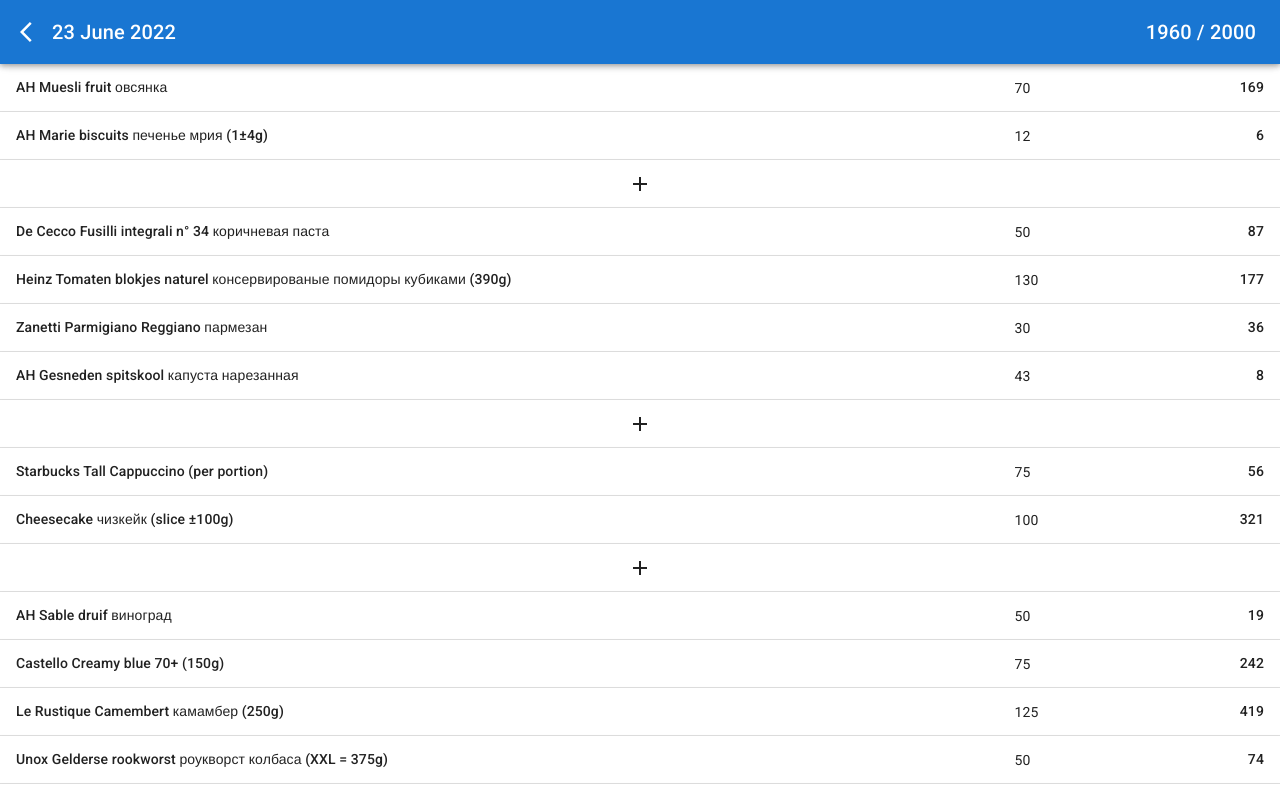
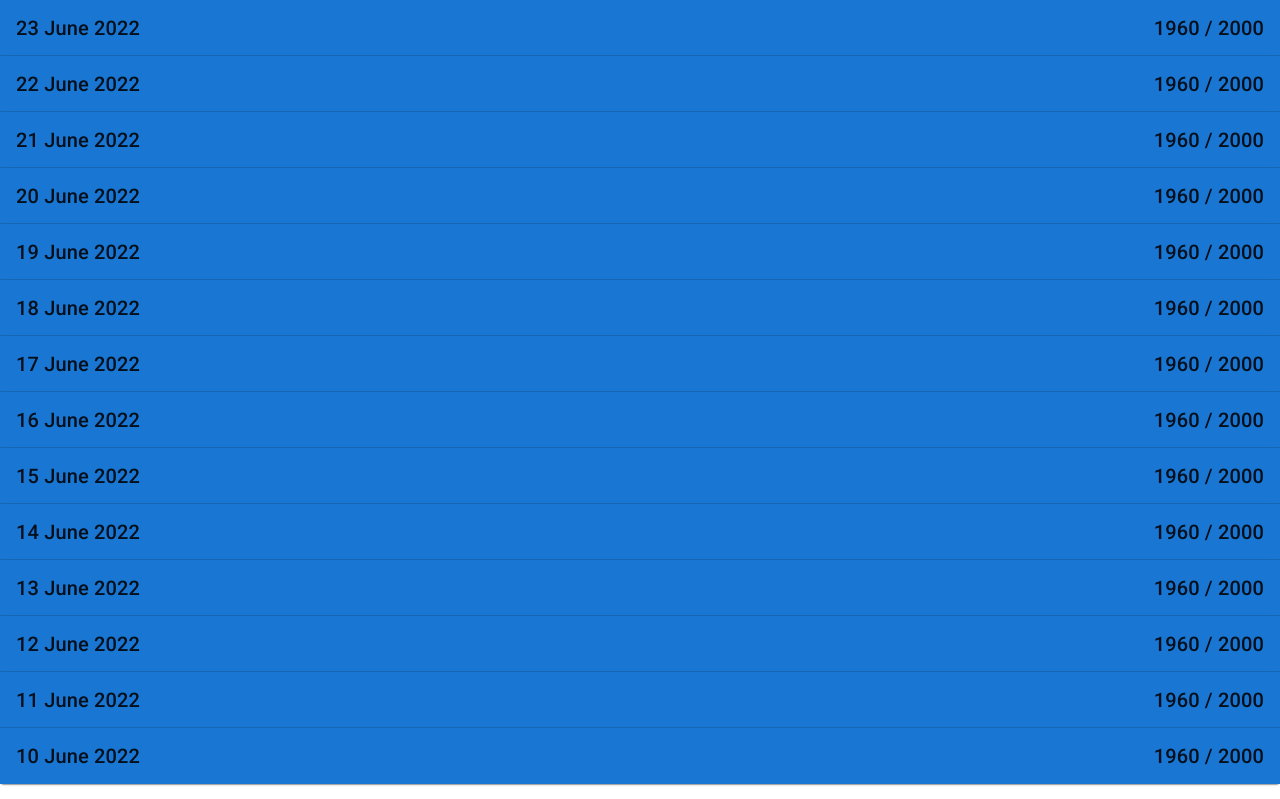
Before and after one commit to motrhelp/calories, a React (Create React App) app: page / in a window 1280 px wide. Shown: the top 799 px of the page. Built offline with nearby package versions, Linux system fonts and the light colour scheme; a web font is replaced by a local one.

Commit message:
First attempt at calendar

```diff
--- a/src/components/Demo.jsx
+++ b/src/components/Demo.jsx
@@ -112,9 +112,58 @@
     ]
 }
 
+function loadCalendar() {
+    return [
+        {
+            date: new Date(Date.now())
+        },
+        {
+            date: new Date(Date.now() - (1 * 24 * 60 * 60 * 1000))
+        },
+        {
+            date: new Date(Date.now() - (2 * 24 * 60 * 60 * 1000))
+        },
+        {
+            date: new Date(Date.now() - (3 * 24 * 60 * 60 * 1000))
+        },
+        {
+            date: new Date(Date.now() - (4 * 24 * 60 * 60 * 1000))
+        },
+        {
+            // Five days ago
+            date: new Date(Date.now() - (5 * 24 * 60 * 60 * 1000))
+        },
+        {
+            date: new Date(Date.now() - (6 * 24 * 60 * 60 * 1000))
+        },
+        {
+            date: new Date(Date.now() - (7 * 24 * 60 * 60 * 1000))
+        },
+        {
+            date: new Date(Date.now() - (8 * 24 * 60 * 60 * 1000))
+        },
+        {
+            date: new Date(Date.now() - (9 * 24 * 60 * 60 * 1000))
+        },
+        {
+            date: new Date(Date.now() - (10 * 24 * 60 * 60 * 1000))
+        },
+        {
+            date: new Date(Date.now() - (11 * 24 * 60 * 60 * 1000))
+        },
+        {
+            date: new Date(Date.now() - (12 * 24 * 60 * 60 * 1000))
+        },
+        {
+            date: new Date(Date.now() - (13 * 24 * 60 * 60 * 1000))
+        },
+    ]
+}
+
 export default function Calories() {
 
     const [records, setRecords] = React.useState();
+    const [calendar, setCalendar] = React.useState();
     const [food, setFood] = React.useState();
     const [adding, setAdding] = React.useState(null);
     const [editing, setEditing] = React.useState(null);
@@ -125,6 +174,7 @@
     const [selectedRecords, setSelectedRecords] = React.useState([]);
 
     React.useEffect(() => {
+        setCalendar(loadCalendar());
         setRecords(loadRecords());
         setFood(loadRecords());
     }, [])
@@ -172,7 +222,7 @@
 
     return (
         <Box sx={{ width: '100%' }}>
-            <AppBar position='sticky'>
+            {/* <AppBar position='sticky'>
                 <Toolbar >
                     <IconButton
                         edge="start"
@@ -193,8 +243,32 @@
                         &nbsp;/ 2000
                     </Typography>
                 </Toolbar>
-            </AppBar>
+            </AppBar> */}
 
+            {calendar?.reverse().map((day, index) =>
+
+                <Accordion>
+                    <AccordionSummary
+                        aria-controls="panel1a-content"
+                        id="panel1a-header"
+                        sx={{
+                            backgroundColor: 'primary.main',
+                        }}
+                    >
+                        <Typography variant="h6" sx={{
+                            flexGrow: 1
+                        }}>
+                            {formatDate(day.date)}
+                        </Typography>
+                        <Typography variant="h6" >
+                            {
+                                // Sum of all calories
+                                records ? calculateTotalCalories() : 0
+                            }
+                            &nbsp;/ 2000
+                        </Typography>
+                    </AccordionSummary>
+                    <AccordionDetails>
                         {records?.map((record, index) =>
                             <Accordion
                                 key={index}
@@ -332,6 +406,10 @@
                                 </AccordionDetails>
                             </Accordion>
                         )}
+                    </AccordionDetails>
+                </Accordion>
+            )}
+
 
             {expanded !== false || selecting ?
                 <AppBar position="sticky" sx={{ top: 'auto', bottom: 0 }}>
```
Lines whose indentation alone changed are shown as unchanged.
